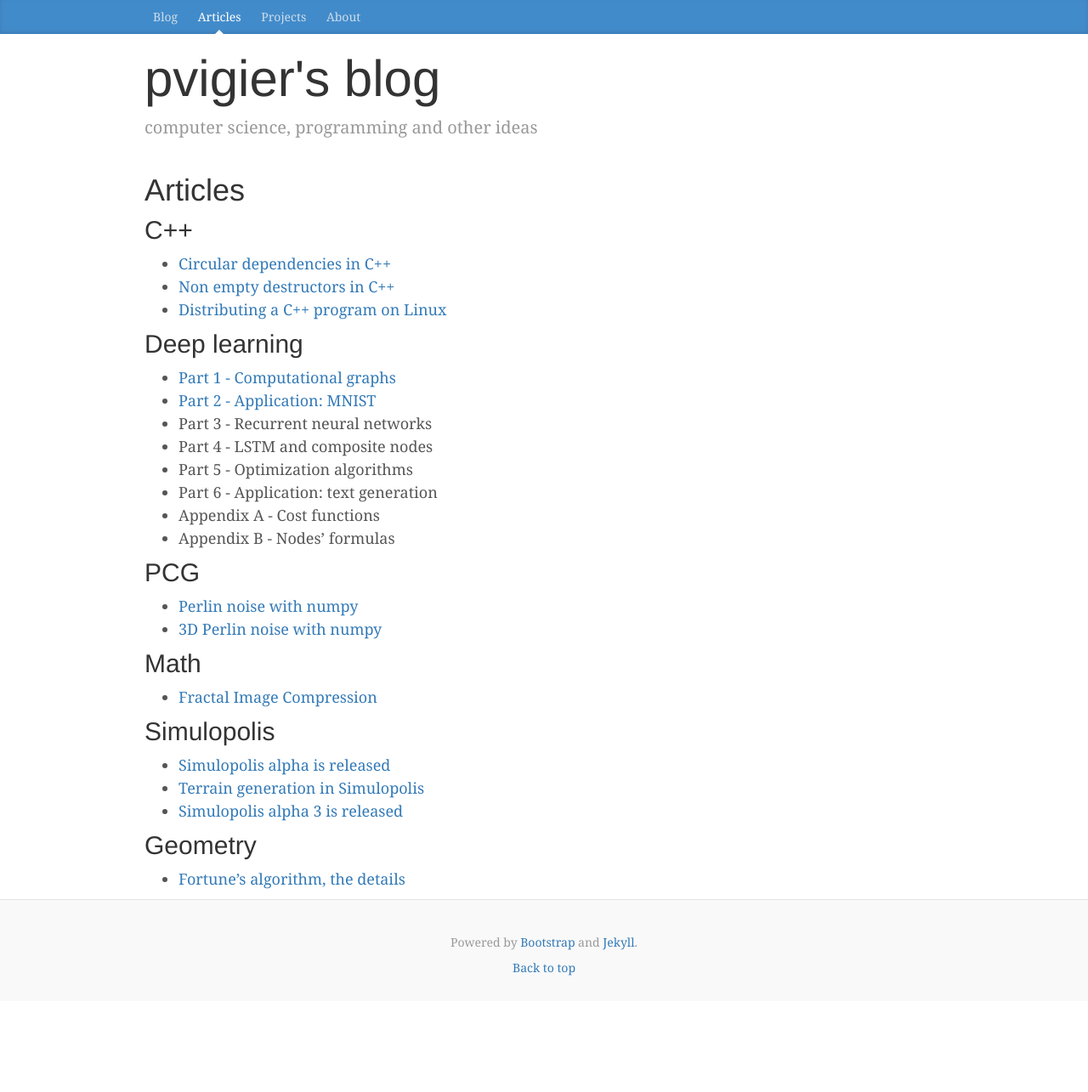
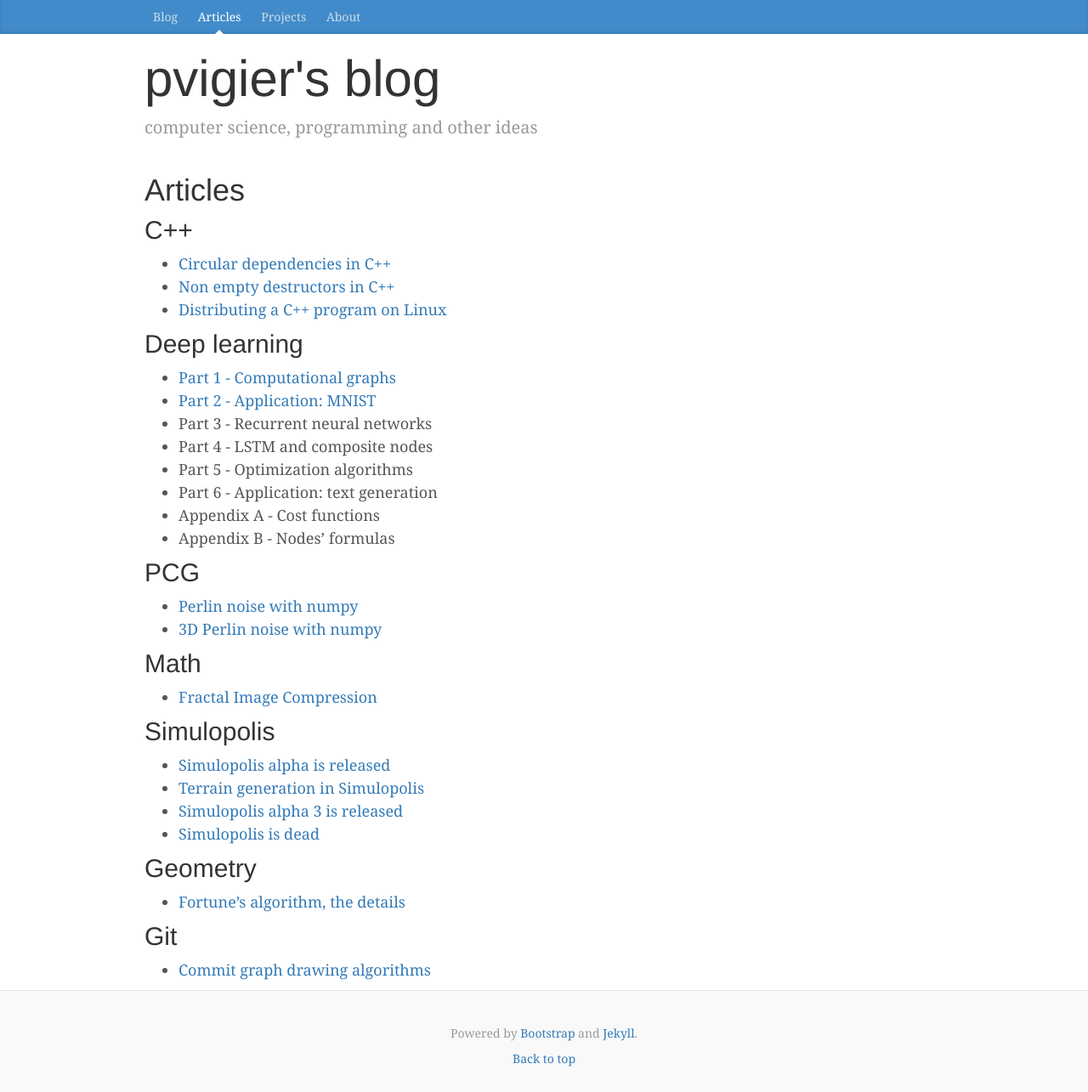
Before and after one commit to pvigier/pvigier.github.io-jekyll, a Jekyll site: the page built from articles/index.md, in a window 1280 px wide. Shown: the whole page at 85% size. Built offline with Jekyll 4.4.1, drawn with Linux system fonts in a browser that asks for light colours; before the commit the page ends 1178 px from its top, so only the background shows below that.

Commit message:
Update the articles tab

```diff
--- a/articles/index.md
+++ b/articles/index.md
@@ -36,8 +36,12 @@ tab: articles
 * [Simulopolis alpha is released]({{ site.baseurl }}{% post_url 2018-10-06-simulopolis-alpha-1 %})
 * [Terrain generation in Simulopolis]({{ site.baseurl }}{% post_url 2018-10-08-terrain-generation-simulopolis %})
 * [Simulopolis alpha 3 is released]({{ site.baseurl }}{% post_url 2018-11-03-simulopolis-alpha-3 %})
+* [Simulopolis is dead]({{ site.baseurl }}{% post_url 2019-05-05-simulopolis-is-dead %})
 
 ## Geometry
 
+* [Fortune's algorithm, the details]({{ site.baseurl }}{% post_url 2018-11-18-fortune-algorithm-details %})
 
-* [Fortune's algorithm, the details]({{ site.baseurl }}{% post_url 2018-11-18-fortune-algorithm-details %})
+## Git
+
+* [Commit graph drawing algorithms]({{ site.baseurl }}{% post_url 2019-05-06-commit-graph-drawing-algorithms %})
```
